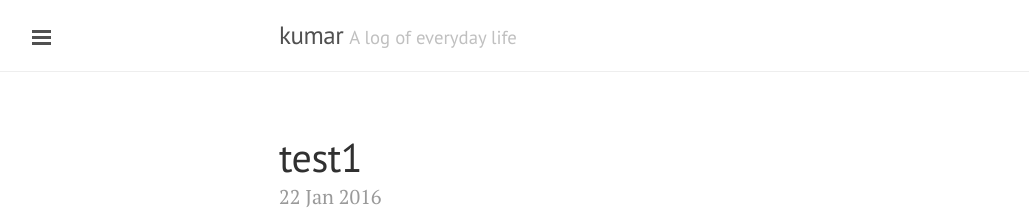
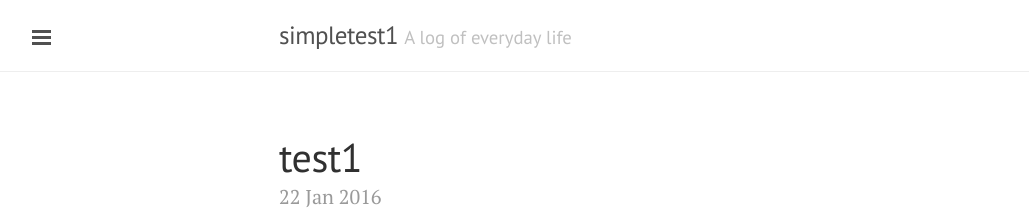
Before and after one commit to user-kumar/user-kumar.github.io, a Jekyll site: the page built from index.html, in a window 1280 px wide. Shown: the top 216 px of the page, without its empty margins (1-1030 px from the left). Built offline with Jekyll 4.4.1, drawn with Linux system fonts in a browser that asks for light colours; the list of posts is cut into pages by our own code.

Commit message:
Update _config.yml

```diff
--- a/_config.yml
+++ b/_config.yml
@@ -1,8 +1,8 @@
 excerpt_separator: ""
 pygments: true
 markdown: kramdown
-url: http://user-kumar.github.io
-title: kumar
+url: http://kumar.github.io
+title: simpletest1
 tagline: A log of everyday life
 description: My awesome new site
 paginate: 5
```
